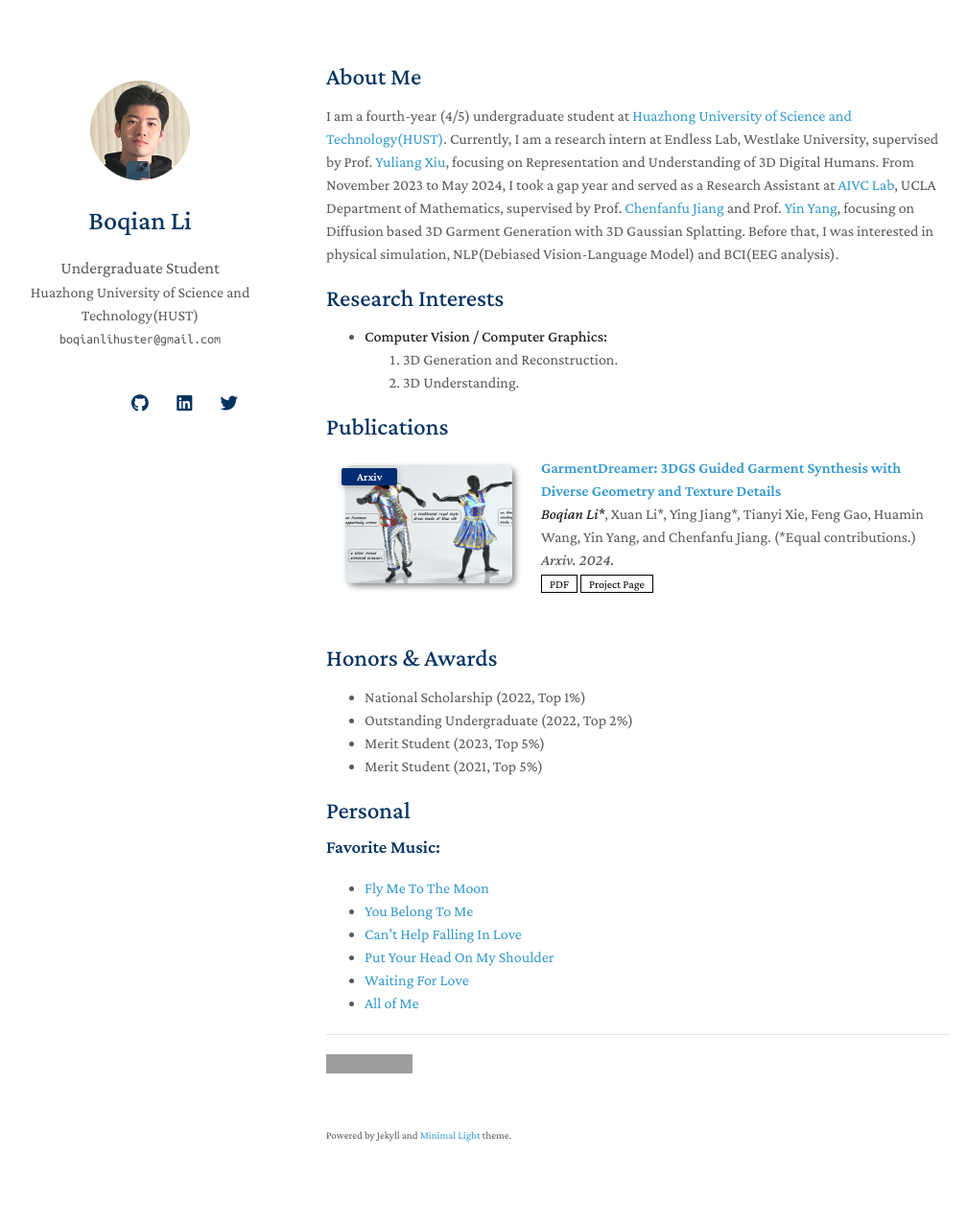
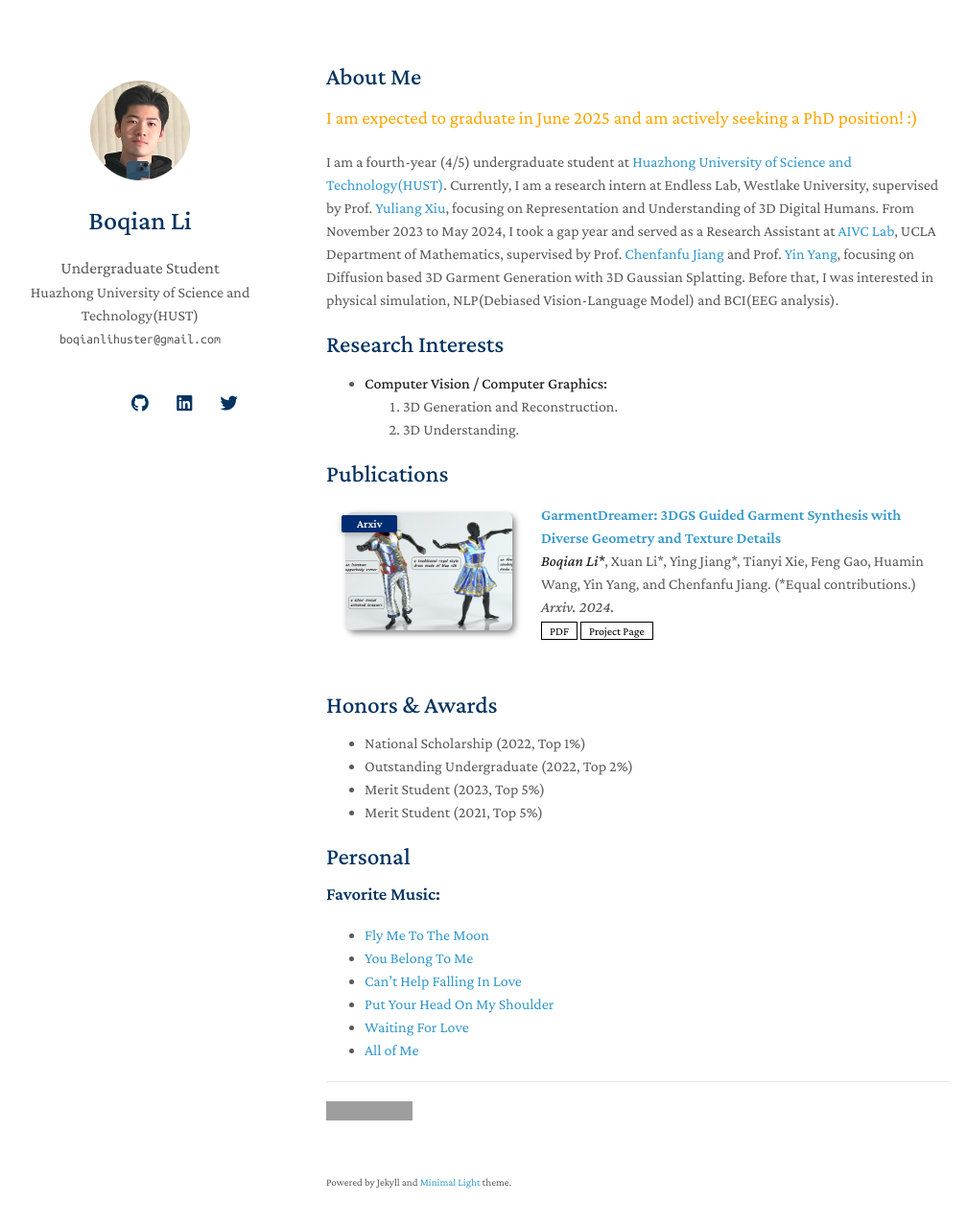
Before and after one commit to boqian-li/boqian-li.github.io, a Jekyll site: the page built from index.md, in a window 1280 px wide and 1313 px high. Shown: the top 1278 px of the window at 96% size, without its empty margins (130-1138 px from the left). Built offline with Jekyll 4.4.1, drawn with Linux system fonts in a browser that asks for light colours; nearby versions of some CDN libraries; a style sheet for code colours, icons or effects is not loaded; our own code applies the rules of GitHub Pages for plain Markdown files; grey boxes are pictures that could not be loaded.

Commit message:
Update index.md

```diff
--- a/index.md
+++ b/index.md
@@ -3,6 +3,8 @@ layout: homepage
 ---
 
 ## About Me
+
+<span style="color: orange; font-size: 1.2em;">I am expected to graduate in June 2025 and am actively seeking a PhD position! :) </span>
 
 I am a fourth-year (4/5) undergraduate student at <a href="https://english.hust.edu.cn/" style="color: light-blue;">Huazhong University of Science and Technology(HUST)</a>.
 Currently, I am a research intern at Endless Lab, Westlake University, supervised by Prof. <a href="https://xiuyuliang.cn/" style="color: light-blue;">Yuliang Xiu</a>, focusing on Representation and Understanding of 3D Digital Humans. From November 2023 to May 2024, I took a gap year and served as a Research Assistant at <a href="https://www.math.ucla.edu/aivc/" style="color: light-blue;">AIVC Lab</a>, UCLA Department of Mathematics, supervised by Prof. <a href="https://www.math.ucla.edu/~cffjiang/index.html" style="color: light-blue;">Chenfanfu Jiang</a> and Prof. <a href="https://yangzzzy.github.io/" style="color: light-blue;">Yin Yang</a>, focusing on Diffusion based 3D Garment Generation with 3D Gaussian Splatting. Before that, I was interested in physical simulation, NLP(Debiased Vision-Language Model) and BCI(EEG analysis).
```
